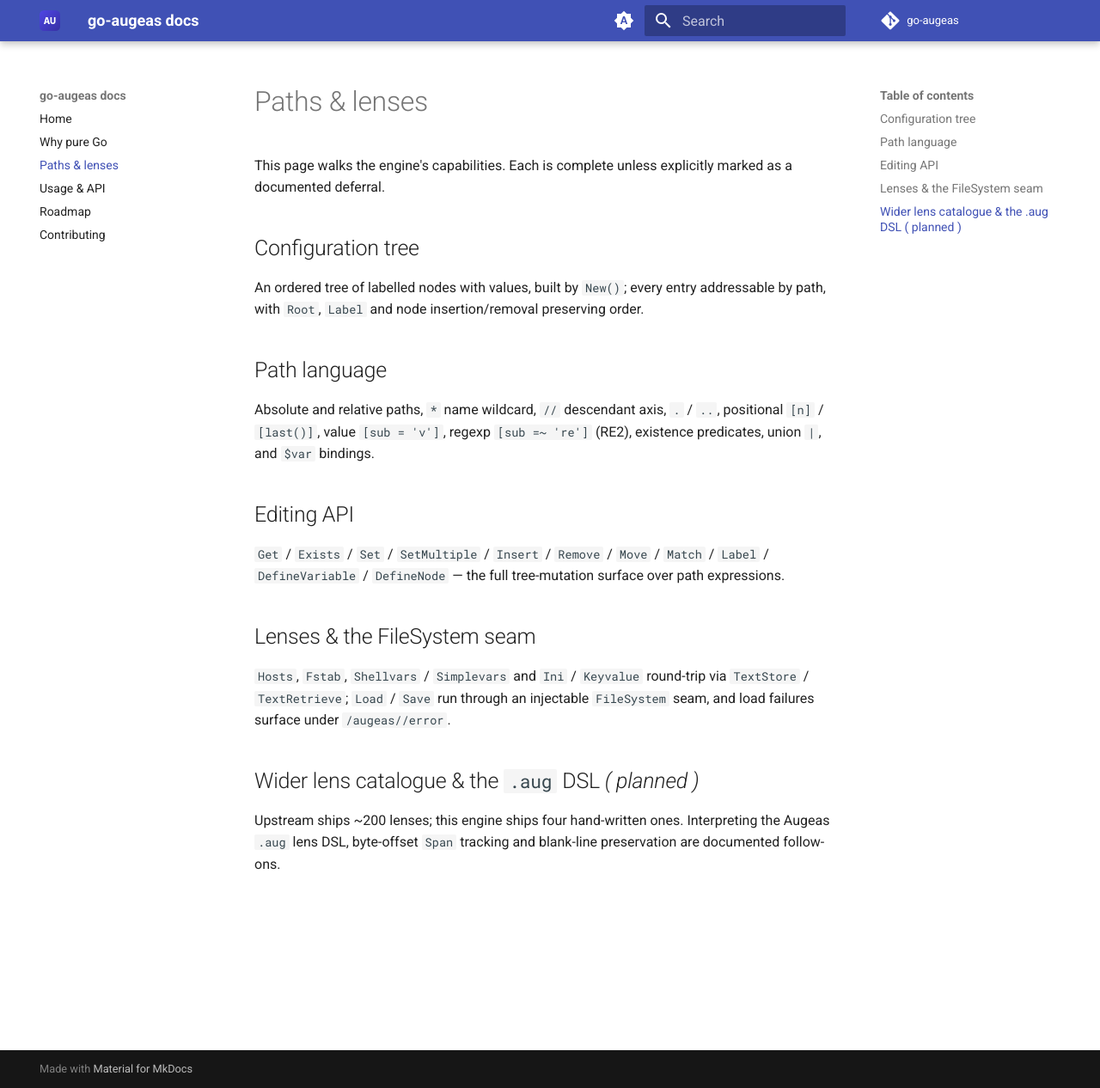
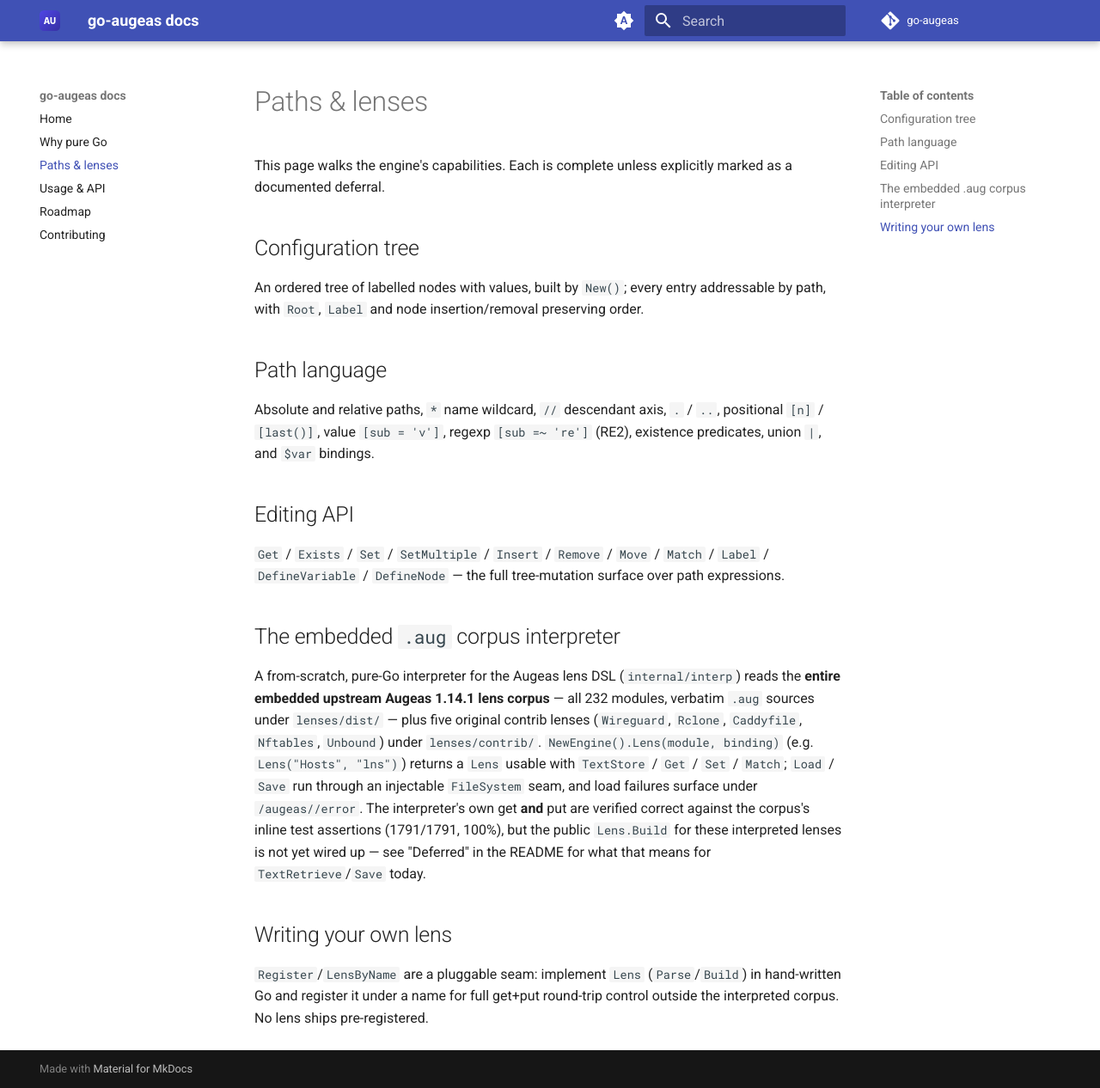
Before and after one commit to go-augeas/docs, an MkDocs documentation site: the page built from docs/paths.md, in a window 1280 px wide and 1266 px high. Shown: the whole window at 86% size. Built offline with MkDocs 1.6.1 and Material for MkDocs 9.7.7, drawn with Linux system fonts in a browser that asks for light colours; the version menu is left out.

Commit message:
docs: fix broken API snippet + stale "4 lenses"/"DSL not interpreted" claims (#1)
Same drift as augeas#10: index.md/paths.md/api.md/roadmap.md described
Hosts/Fstab/Shellvars/Simplevars/Ini/Keyvalue as shipping hand-written
Go lenses (deleted from the code repo in an earlier interpreter
rewrite) and framed the from-scratch .aug DSL interpreter — which
actually ships today, covering the full 232-module upstream corpus +
5 contrib lenses at 1791/1791 (100%) — as "planned". api.md's snippet
called the now-nonexistent augeas.LensByName("Hosts") and would crash;
replaced with NewEngine().Lens("Hosts", "lns"), verified against the
real module. Also documented the real current gap accurately: put
(Build) for interpreted lenses is verified correct internally but not
yet wired into the public API.

Verified: `pkgx mkdocs build --strict` succeeds with no warnings.

Co-authored-by: Claude Opus 4.8 <noreply@anthropic.com>

```diff
--- a/docs/paths.md
+++ b/docs/paths.md
@@ -14,10 +14,10 @@ Absolute and relative paths, `*` name wildcard, `//` descendant axis, `.` / `..`
 
 `Get` / `Exists` / `Set` / `SetMultiple` / `Insert` / `Remove` / `Move` / `Match` / `Label` / `DefineVariable` / `DefineNode` — the full tree-mutation surface over path expressions.
 
-## Lenses & the FileSystem seam
+## The embedded `.aug` corpus interpreter
 
-`Hosts`, `Fstab`, `Shellvars` / `Simplevars` and `Ini` / `Keyvalue` round-trip via `TextStore` / `TextRetrieve`; `Load` / `Save` run through an injectable `FileSystem` seam, and load failures surface under `/augeas//error`.
+A from-scratch, pure-Go interpreter for the Augeas lens DSL (`internal/interp`) reads the **entire embedded upstream Augeas 1.14.1 lens corpus** — all 232 modules, verbatim `.aug` sources under `lenses/dist/` — plus five original contrib lenses (`Wireguard`, `Rclone`, `Caddyfile`, `Nftables`, `Unbound`) under `lenses/contrib/`. `NewEngine().Lens(module, binding)` (e.g. `Lens("Hosts", "lns")`) returns a `Lens` usable with `TextStore` / `Get` / `Set` / `Match`; `Load` / `Save` run through an injectable `FileSystem` seam, and load failures surface under `/augeas//error`. The interpreter's own get **and** put are verified correct against the corpus's inline test assertions (1791/1791, 100%), but the public `Lens.Build` for these interpreted lenses is not yet wired up — see "Deferred" in the README for what that means for `TextRetrieve`/`Save` today.
 
-## Wider lens catalogue & the `.aug` DSL _( planned )_
+## Writing your own lens
 
-Upstream ships ~200 lenses; this engine ships four hand-written ones. Interpreting the Augeas `.aug` lens DSL, byte-offset `Span` tracking and blank-line preservation are documented follow-ons.
+`Register`/`LensByName` are a pluggable seam: implement `Lens` (`Parse`/`Build`) in hand-written Go and register it under a name for full get+put round-trip control outside the interpreted corpus. No lens ships pre-registered.
```
Also changed, not shown: docs/api.md (+5 -3 lines), docs/index.md (+1 -1 lines), docs/roadmap.md (+4 -2 lines).
